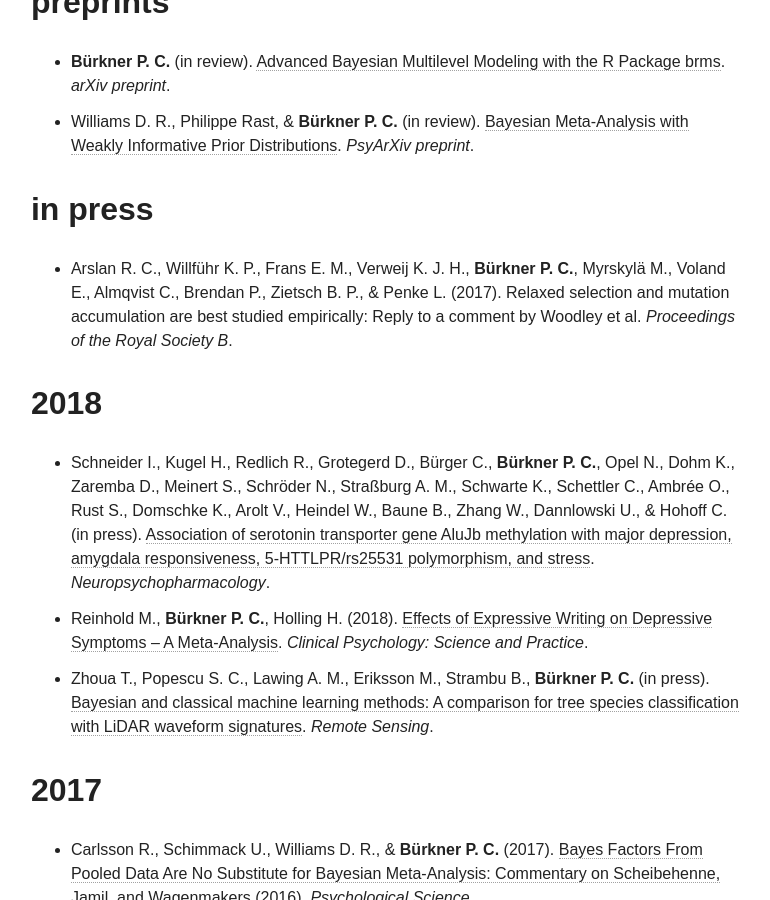
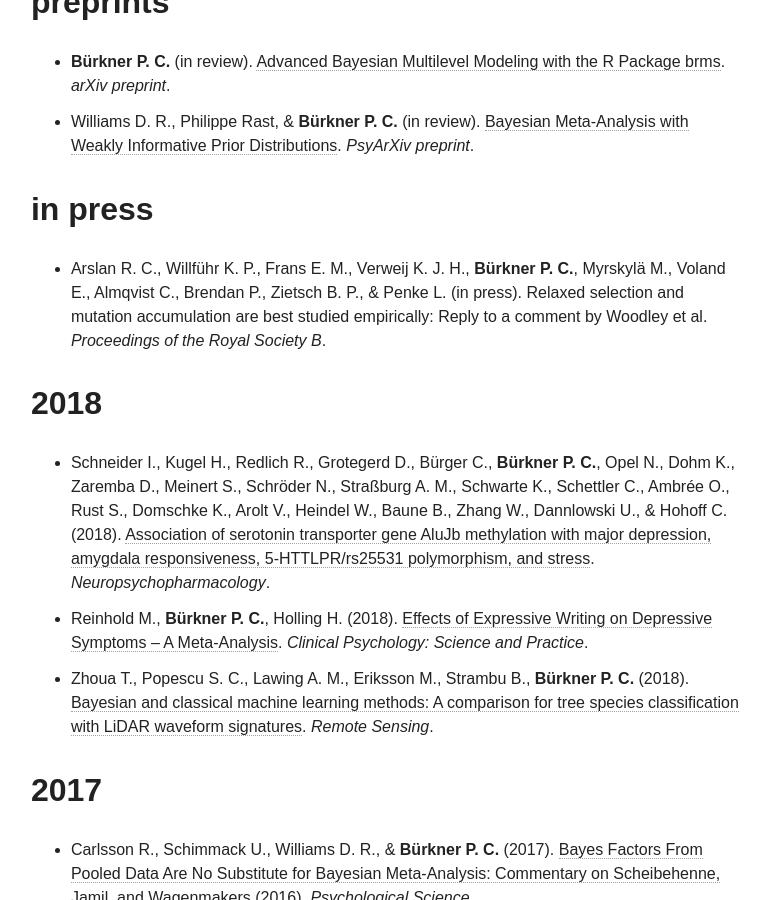
Before and after one commit to paul-buerkner/paul-buerkner.github.io, a Jekyll site: the page built from publications/index.md, in a window 1280 px wide and 900 px high, scrolled down 620 px. Shown: the whole window, without its empty margins (255-1025 px from the left). Built offline with Jekyll 4.4.1, drawn with Linux system fonts in a browser that asks for light colours; nearby versions of some CDN libraries.

Commit message:
fix typos

```diff
--- a/publications/index.md
+++ b/publications/index.md
@@ -9,12 +9,12 @@
 * Williams D. R., Philippe Rast, & **Bürkner P. C.** (in review). [Bayesian Meta-Analysis with Weakly Informative Prior Distributions](https://psyarxiv.com/7tbrm/). *PsyArXiv preprint*.
 
 ## in press
-* Arslan R. C., Willführ K. P., Frans E. M., Verweij K. J. H., **Bürkner P. C.**, Myrskylä M., Voland E., Almqvist C., Brendan P., Zietsch B. P., & Penke L. (2017). Relaxed selection and mutation accumulation are best studied empirically: Reply to a comment by Woodley et al. *Proceedings of the Royal Society B*.
+* Arslan R. C., Willführ K. P., Frans E. M., Verweij K. J. H., **Bürkner P. C.**, Myrskylä M., Voland E., Almqvist C., Brendan P., Zietsch B. P., & Penke L. (in press). Relaxed selection and mutation accumulation are best studied empirically: Reply to a comment by Woodley et al. *Proceedings of the Royal Society B*.
 
 ## 2018
-* Schneider I., Kugel H., Redlich R., Grotegerd D., Bürger C., **Bürkner P. C.**, Opel N., Dohm K., Zaremba D., Meinert S., Schröder N., Straßburg A. M., Schwarte K., Schettler C., Ambrée O., Rust S., Domschke K., Arolt V., Heindel W., Baune B., Zhang W., Dannlowski U., & Hohoff C. (in press). [Association of serotonin transporter gene AluJb methylation with major depression, amygdala responsiveness, 5-HTTLPR/rs25531 polymorphism, and stress](https://www.nature.com/articles/npp2017273). *Neuropsychopharmacology*.
+* Schneider I., Kugel H., Redlich R., Grotegerd D., Bürger C., **Bürkner P. C.**, Opel N., Dohm K., Zaremba D., Meinert S., Schröder N., Straßburg A. M., Schwarte K., Schettler C., Ambrée O., Rust S., Domschke K., Arolt V., Heindel W., Baune B., Zhang W., Dannlowski U., & Hohoff C. (2018). [Association of serotonin transporter gene AluJb methylation with major depression, amygdala responsiveness, 5-HTTLPR/rs25531 polymorphism, and stress](https://www.nature.com/articles/npp2017273). *Neuropsychopharmacology*.
 * Reinhold M., **Bürkner P. C.**, Holling H. (2018). [Effects of Expressive Writing on Depressive Symptoms – A Meta-Analysis](http://onlinelibrary.wiley.com/doi/10.1111/cpsp.12224/abstract). *Clinical Psychology: Science and Practice*.
-* Zhoua T., Popescu S. C., Lawing A. M., Eriksson M., Strambu B., **Bürkner P. C.** (in press). [Bayesian and classical machine learning methods: A comparison for tree species classification with LiDAR waveform signatures](http://www.mdpi.com/2072-4292/10/1/39). *Remote Sensing*.
+* Zhoua T., Popescu S. C., Lawing A. M., Eriksson M., Strambu B., **Bürkner P. C.** (2018). [Bayesian and classical machine learning methods: A comparison for tree species classification with LiDAR waveform signatures](http://www.mdpi.com/2072-4292/10/1/39). *Remote Sensing*.
 
 ## 2017
 * Carlsson R., Schimmack U., Williams D. R., & **Bürkner P. C.** (2017). [Bayes Factors From Pooled Data Are No Substitute for Bayesian Meta-Analysis: Commentary on Scheibehenne, Jamil, and Wagenmakers (2016)](http://journals.sagepub.com/eprint/9iwbZegivfVhDZqRk4Dy/full). *Psychological Science*.
```
